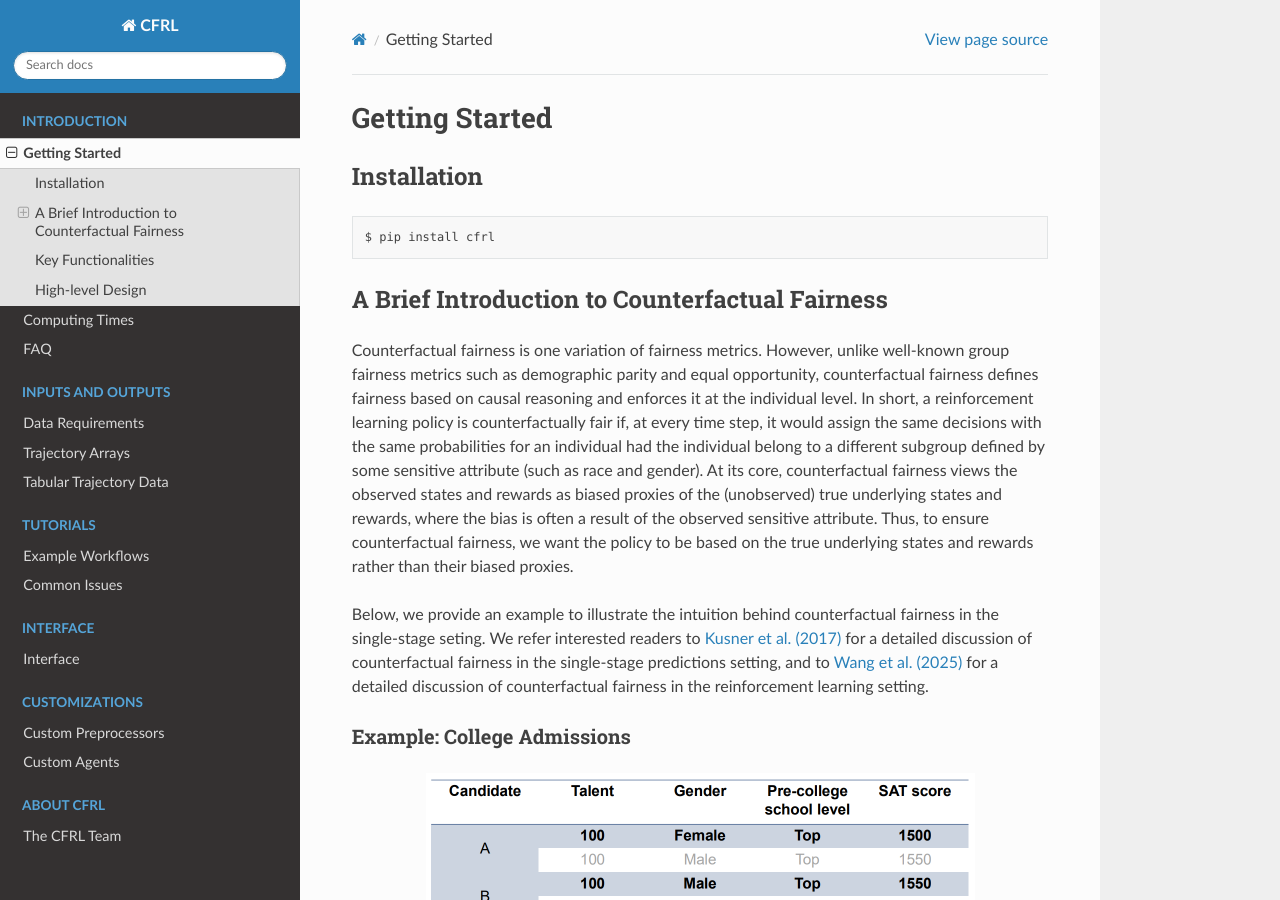
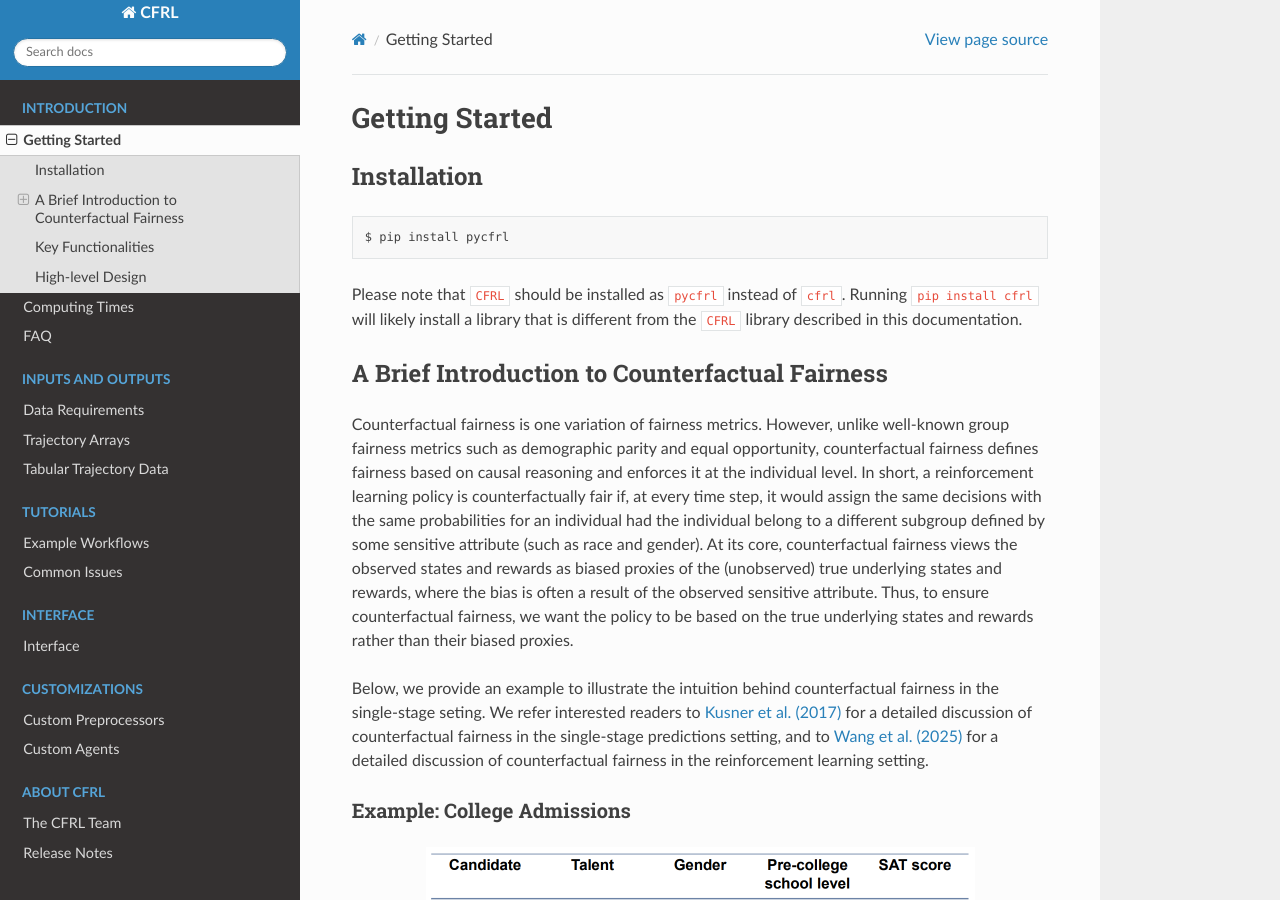
Before and after one commit to zhenkewu/CFRL, a Sphinx documentation site: the page built from docs/source/introduction/getting_started.rst, in a window 1280 px wide and 900 px high. Built offline with Sphinx 7.4.7 and the Read the Docs theme 3.1.0, drawn with Linux system fonts in a browser that asks for light colours.

Commit message:
Release versions 0.1.0 and 0.1.1 to PyPI. Update the documentation and workflow examples accordingly.

```diff
--- a/docs/source/about_cfrl/index.rst
+++ b/docs/source/about_cfrl/index.rst
@@ -6,3 +6,4 @@ About CFRL
    :caption: Contents
 
    the_cfrl_team
+   release_notes
--- a/docs/source/introduction/getting_started.rst
+++ b/docs/source/introduction/getting_started.rst
@@ -6,7 +6,12 @@ Installation
 
 .. code:: bash
 
-    $ pip install cfrl
+    $ pip install pycfrl
+
+Please note that :code:`CFRL` should be installed as :code:`pycfrl`
+instead of :code:`cfrl`. Running :code:`pip install cfrl` will likely
+install a library that is different from the :code:`CFRL` library
+described in this documentation.
 
 A Brief Introduction to Counterfactual Fairness
 -------------------------------------------------
--- a/pyproject.toml
+++ b/pyproject.toml
@@ -3,8 +3,8 @@ requires = ["hatchling"]
 build-backend = "hatchling.build"
 
 [project]
-name = "CFRL"
-version = "0.1.6"
+name = "pycfrl"
+version = "0.1.1"
 description = "The CFRL package implements algorithms to ensure counterfactual fairness in reinforcement learning and provides tools for evaluating the value and counterfactual fairness of reinforcement learning policies."
 readme = "README.md"
 requires-python = ">=3.10"
@@ -35,7 +35,7 @@ classifiers = [
 ]
 
 [project.urls]
-Documentation = "https://github.com/JianhanZhang/CFRL"
+Documentation = "https://cfrl-documentation.netlify.app/"
 Repository = "https://github.com/JianhanZhang/CFRL"
 
 [tool.hatch.build.targets.wheel]
```
Also changed, not shown: README.md (+6 -1 lines), docs/source/about_cfrl/release_notes.rst (added, +14 -0 lines), docs/source/index.rst (+4 -3 lines), 4 other files.
